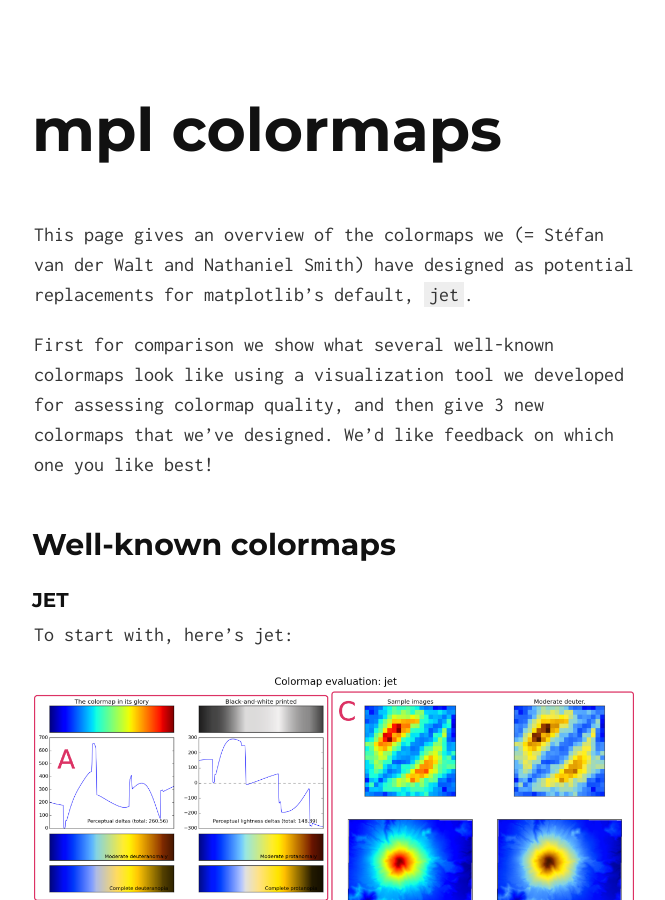
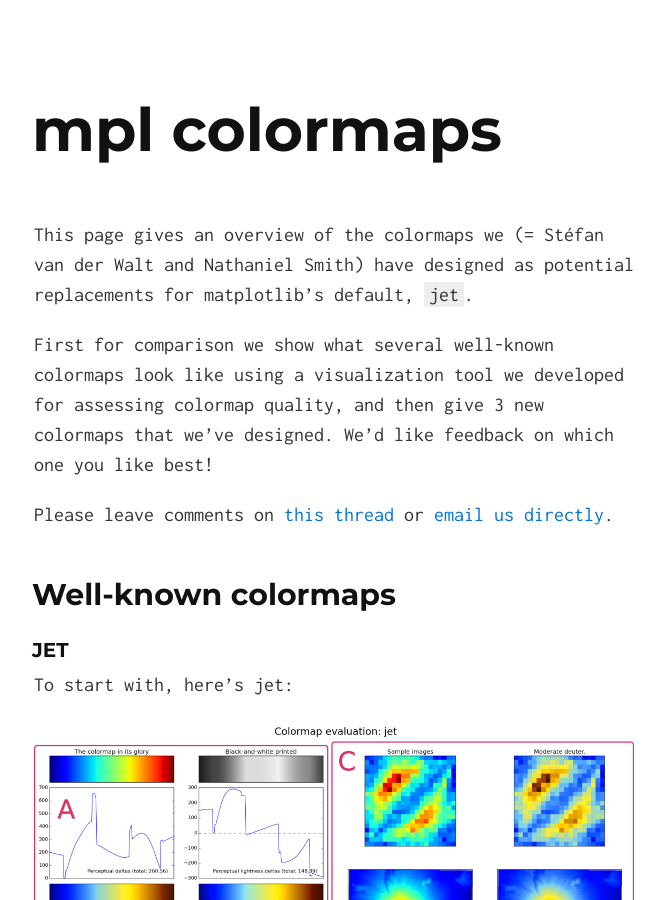
Before and after one commit to BIDS/colormap, a Jekyll site: the page built from index.md, in a window 1280 px wide and 900 px high. Shown: the whole window, without its empty margins (306-971 px from the left). Built offline with Jekyll 4.4.1, drawn with Linux system fonts in a browser that asks for light colours; Markdown is read by kramdown in place of the engine named in the settings.

Commit message:
Add contact info

```diff
--- a/index.md
+++ b/index.md
@@ -10,6 +10,10 @@
 like using a visualization tool we developed for assessing colormap
 quality, and then give 3 new colormaps that we've designed. We'd like
 feedback on which one you like best!
+
+Please leave comments on
+[this thread](http://www.google.com/url?q=http%3A%2F%2Fthread.gmane.org%2Fgmane.comp.python.matplotlib.devel%2F13522&sa=D&sntz=1&usg=AFQjCNFdCG-0DNabGcTfCKL49OLY_Td66g)
+or [email us directly](mailto:njs@pobox.com).
 
 ## Well-known colormaps
 
```
Also changed, not shown: 1 other file.
